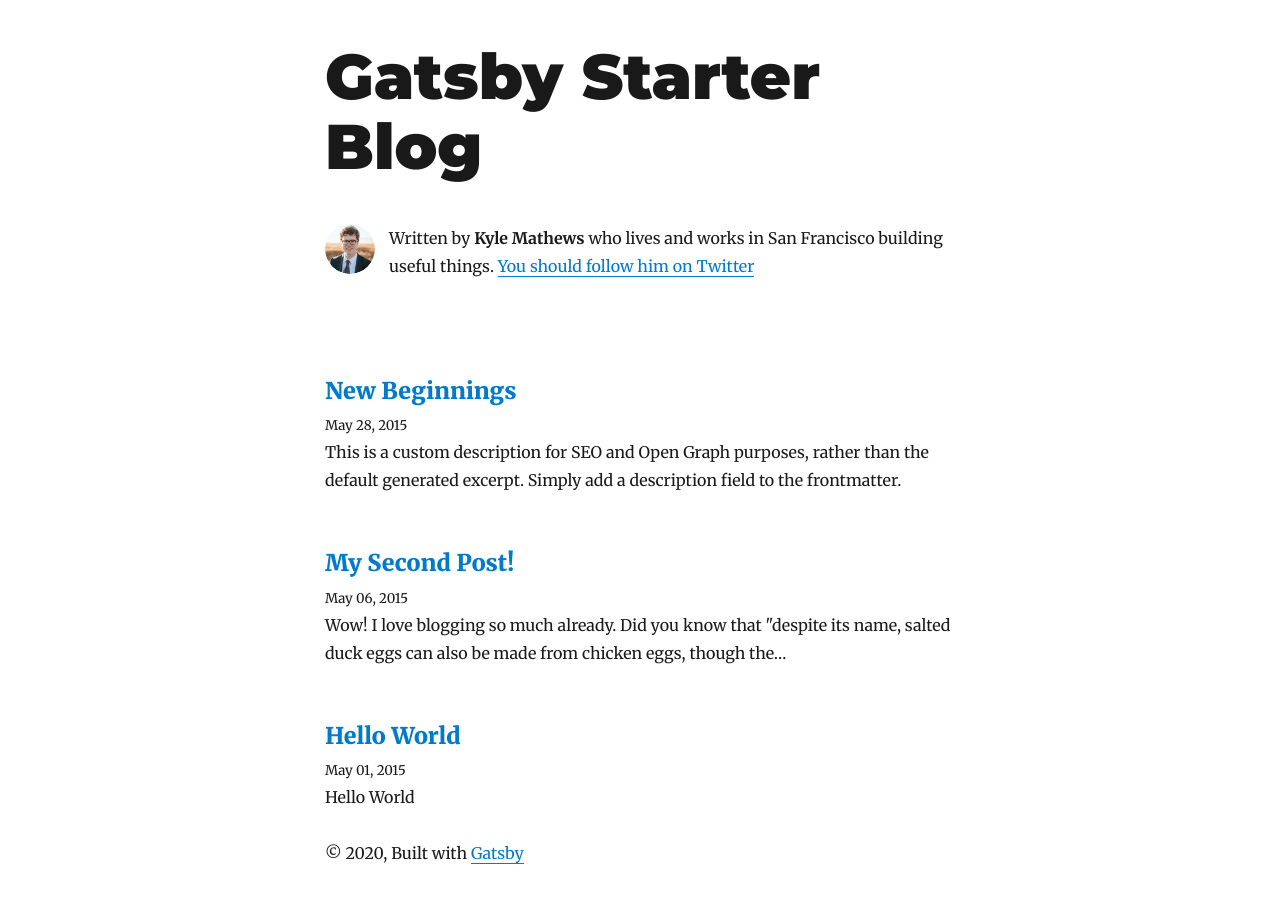
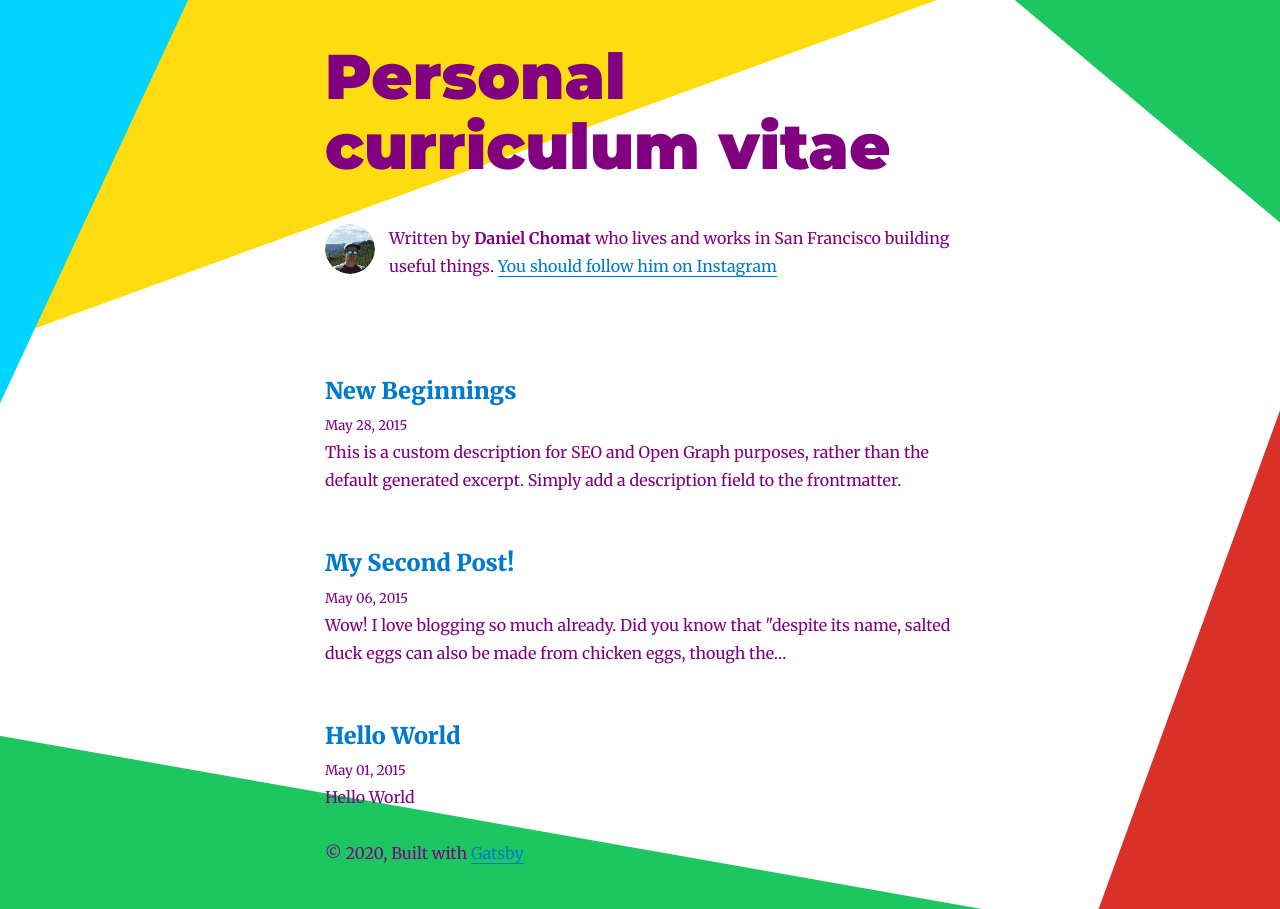
Before and after one commit to DanielChomat/chomat.tech, a Gatsby site: page / in a window 1280 px wide. Built offline with nearby package versions, Linux system fonts and the light colour scheme; Gatsby itself is replaced by a stand-in of ours; some packages are replaced by stand-ins of ours.

Commit message:
Adding background gradients

```diff
--- a/gatsby-config.js
+++ b/gatsby-config.js
@@ -1,14 +1,14 @@
 module.exports = {
   siteMetadata: {
-    title: `Gatsby Starter Blog`,
+    title: `Personal curriculum vitae`,
     author: {
-      name: `Kyle Mathews`,
+      name: `Daniel Chomat`,
       summary: `who lives and works in San Francisco building useful things.`,
     },
     description: `A starter blog demonstrating what Gatsby can do.`,
-    siteUrl: `https://gatsby-starter-blog-demo.netlify.com/`,
+    siteUrl: `https://gatsby-starter-blog-demo.netlify.app/`,
     social: {
-      twitter: `kylemathews`,
+      instagram: `dribbbletocode`,
     },
   },
   plugins: [
@@ -50,6 +50,7 @@ module.exports = {
     },
     `gatsby-transformer-sharp`,
     `gatsby-plugin-sharp`,
+    `gatsby-plugin-styled-components`,
     {
       resolve: `gatsby-plugin-google-analytics`,
       options: {
--- a/src/components/bio.js
+++ b/src/components/bio.js
@@ -14,7 +14,7 @@ import { rhythm } from "../utils/typography"
 const Bio = () => {
   const data = useStaticQuery(graphql`
     query BioQuery {
-      avatar: file(absolutePath: { regex: "/profile-pic.jpg/" }) {
+      avatar: file(absolutePath: { regex: "/profile-pic.jpeg/" }) {
         childImageSharp {
           fixed(width: 50, height: 50) {
             ...GatsbyImageSharpFixed
@@ -28,7 +28,7 @@ const Bio = () => {
             summary
           }
           social {
-            twitter
+            instagram
           }
         }
       }
@@ -59,8 +59,8 @@ const Bio = () => {
       <p>
         Written by <strong>{author.name}</strong> {author.summary}
         {` `}
-        <a href={`https://twitter.com/${social.twitter}`}>
-          You should follow him on Twitter
+        <a href={`https://instagram.com/${social.instagram}`}>
+          You should follow him on Instagram
         </a>
       </p>
     </div>
--- a/src/components/layout.js
+++ b/src/components/layout.js
@@ -1,11 +1,14 @@
 import React from "react"
 
-import { rhythm, scale } from "../utils/typography"
+import { rhythm } from "../utils/typography"
 import Footer from "./Footer"
 import Header from "./Header"
+import GlobalStyles from "../styles/GlobalStyles"
 
 const Layout = ({ location, title, children }) => {
   return (
+    <>
+      <GlobalStyles />
       <div
         style={{
           marginLeft: `auto`,
@@ -18,6 +21,7 @@ const Layout = ({ location, title, children }) => {
         <main>{children}</main>
         <Footer />
       </div>
+    </>
   )
 }
 
--- a/src/components/seo.js
+++ b/src/components/seo.js
@@ -19,7 +19,7 @@ const SEO = ({ description, lang, meta, title }) => {
             title
             description
             social {
-              twitter
+              instagram
             }
           }
         }
--- /dev/null
+++ b/src/styles/GlobalStyles.js
@@ -0,0 +1,35 @@
+import { createGlobalStyle } from "styled-components"
+
+const GlobalStyles = createGlobalStyle`
+
+  html {
+    --colorMain: purple;
+
+    --colorPrimary: #FFF;
+
+    // Background gradient colors
+    --bgColorGreen: #1CC761;
+    --bgColorYellow: #FFDC10;
+    --bgColorBlack: #1A1A18;
+    --bgColorRed: #D93128;
+    --bgColorBlueLight: #00D4FF;
+    --bgColorBlue: #0D34B3;
+    --bgColorPurple: #A25FE4;
+  }
+
+  body {
+    min-height: 100vh;
+    height: 100%;
+    color: purple;
+
+    background:
+      linear-gradient(115deg, transparent 0%, var(--bgColorBlueLight, #00D4FF) 0%, var(--bgColorBlueLight, #00D4FF) 170px, transparent 171px),
+      linear-gradient(160deg, transparent 0%, var(--bgColorYellow, #FCD45C) 0%, var(--bgColorYellow, #FCD45C) 320px, transparent 321px),
+      linear-gradient(220deg, transparent 0%, var(--bgColorGreen, #1CC761) 0%, var(--bgColorGreen, #1CC761) 170px, transparent 171px),
+      linear-gradient(10deg, transparent 0%, var(--bgColorGreen, #1CC761) 0%, var(--bgColorGreen, #1CC761) 170px, transparent 171px),
+      linear-gradient(-70deg, transparent 0%, var(--bgColorRed, #D93128) 0%, var(--bgColorRed, #D93128) 170px, transparent 171px)
+      no-repeat;
+  }
+`
+
+export default GlobalStyles
```
Also changed, not shown: package.json (+20 -18 lines), content/assets/profile-pic.jpeg (added), content/assets/profile-pic.jpg (deleted), 1 other file. Lines whose indentation alone changed are shown as unchanged.
